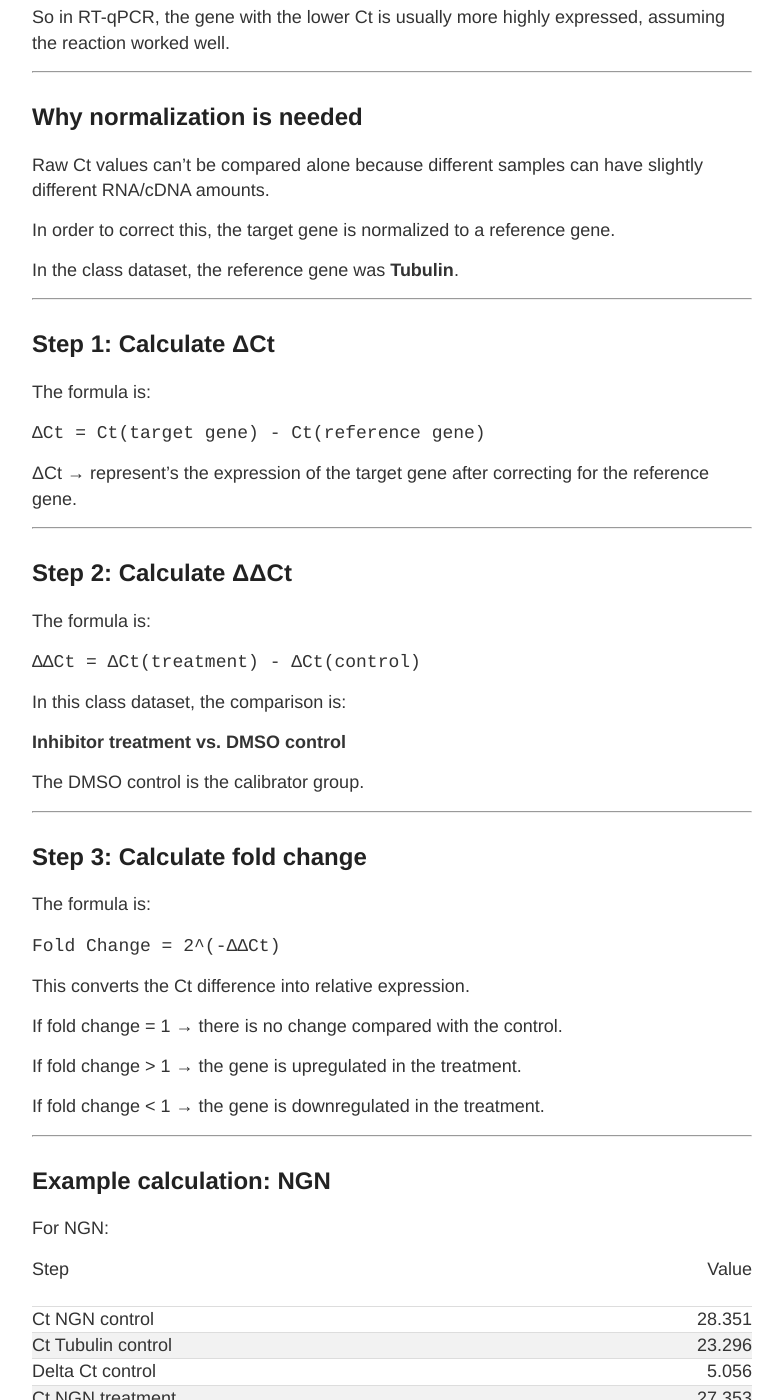
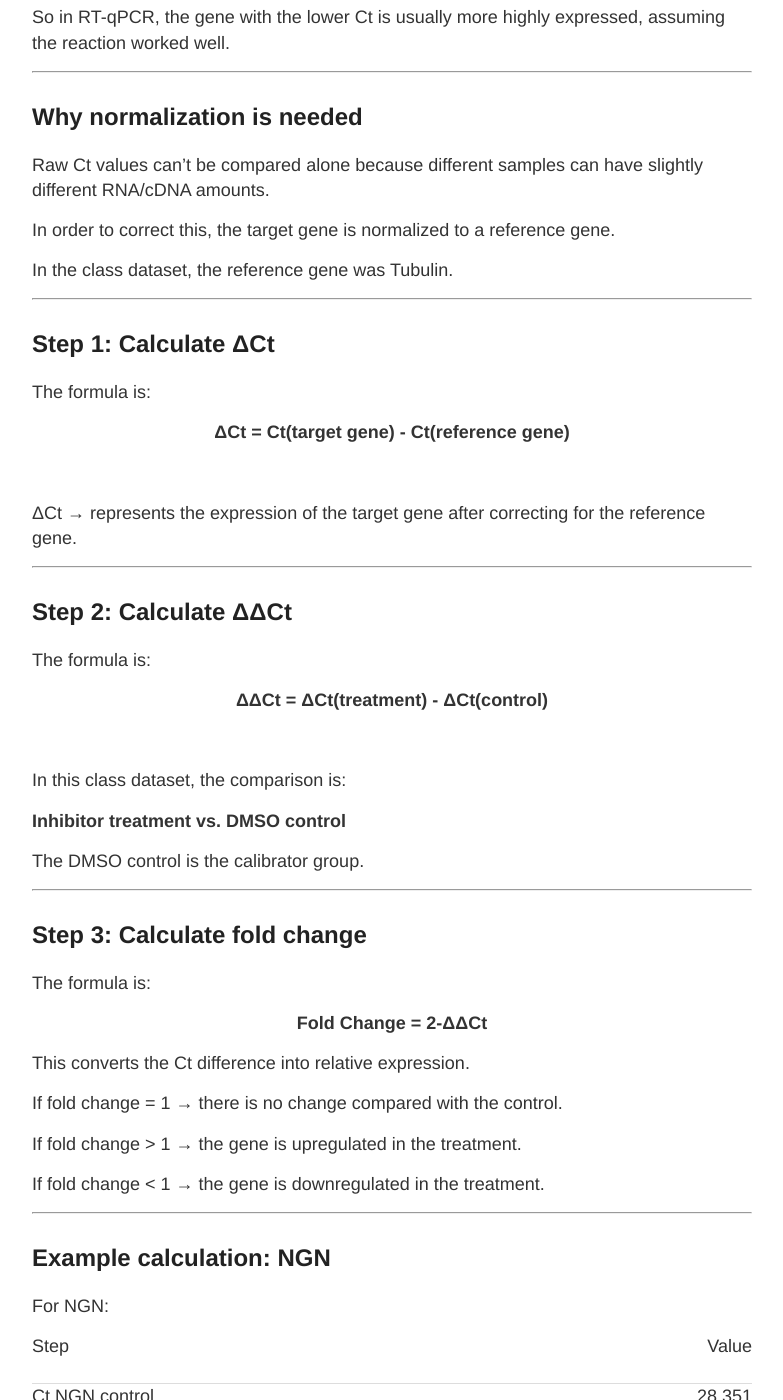
Before and after one commit to cori933/Corals-Lab-notebook, a Jekyll site: the page built from _posts/2026-06-26-RT-qPCR-Gene-Selection-and-Relative-Quantification.md, in a window 1280 px wide and 1400 px high, scrolled down 5010 px. Shown: the whole window, without its empty margins (248-1031 px from the left). Built offline with Jekyll 4.4.1, drawn with Linux system fonts in a browser that asks for light colours.

Commit message:
Update 2026-06-26-RT-qPCR-Gene-Selection-and-Relative-Quantification.md

```diff
--- a/_posts/2026-06-26-RT-qPCR-Gene-Selection-and-Relative-Quantification.md
+++ b/_posts/2026-06-26-RT-qPCR-Gene-Selection-and-Relative-Quantification.md
@@ -161,7 +161,7 @@ Raw Ct values can't be compared alone because different samples can have slightl
 
 In order to correct this, the target gene is normalized to a reference gene.
 
-In the class dataset, the reference gene was **Tubulin**.
+In the class dataset, the reference gene was Tubulin.
 
 ---
 
@@ -169,9 +169,10 @@ In the class dataset, the reference gene was **Tubulin**.
 
 The formula is:
 
-`ΔCt = Ct(target gene) - Ct(reference gene)`
+<p align="center"><b>ΔCt = Ct(target gene) - Ct(reference gene)</b></p>
+<br>
 
-ΔCt → represent's the expression of the target gene after correcting for the reference gene.
+ΔCt → represents the expression of the target gene after correcting for the reference gene.
 
 ---
 
@@ -179,7 +180,8 @@ The formula is:
 
 The formula is:
 
-`ΔΔCt = ΔCt(treatment) - ΔCt(control)`
+<p align="center"><b>ΔΔCt = ΔCt(treatment) - ΔCt(control)</b></p>
+<br>
 
 In this class dataset, the comparison is:
 
@@ -193,7 +195,8 @@ The DMSO control is the calibrator group.
 
 The formula is:
 
-`Fold Change = 2^(-ΔΔCt)`
+
+<p align="center"><b>Fold Change = 2<sup>-ΔΔCt</sup></b></p>
 
 This converts the Ct difference into relative expression.
 
@@ -208,7 +211,6 @@ If fold change < 1 → the gene is downregulated in the treatment.
 ## Example calculation: NGN
 
 For NGN:
-
 
 | Step | Value |
 |---|---:|
```
